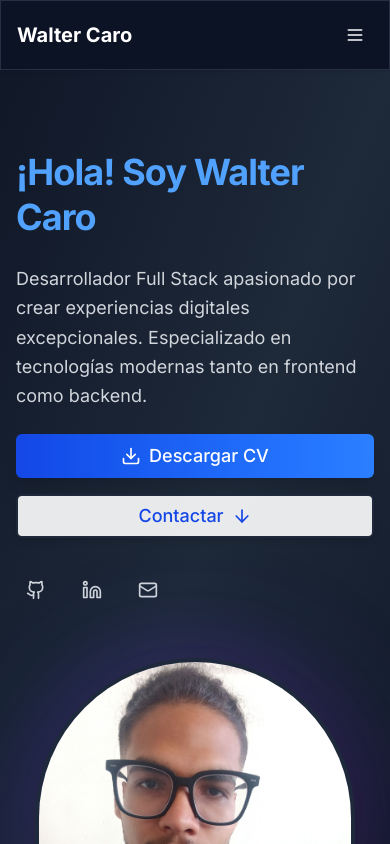
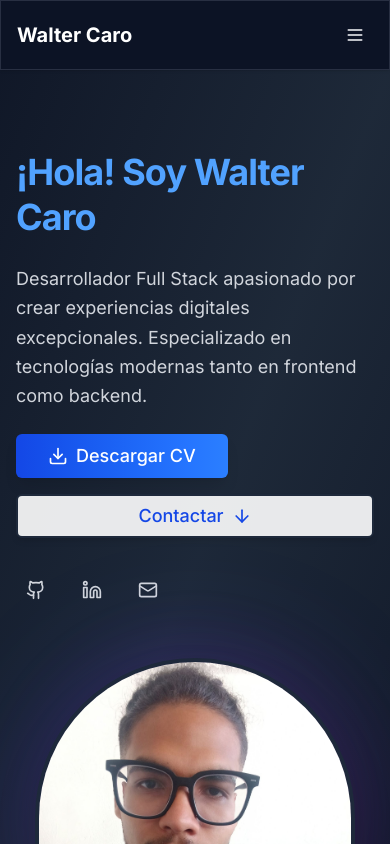
Before and after one commit to FREEWJCB/portfolio, a Next.js app: page / in a window 390 px wide. Shown: the top 844 px of the page. Built offline with nearby package versions, Linux system fonts and the light colour scheme.

Commit message:
feat: Add a download link for the resume in the Hero component

```diff
--- a/src/components/organisms/hero.tsx
+++ b/src/components/organisms/hero.tsx
@@ -25,6 +25,7 @@ export function Hero() {
               </Paragraph>
 
               <div className="flex flex-col sm:flex-row gap-4 sm:gap-6">
+                <a href="/curriculum.pdf" download className="w-full sm:w-auto">
                   <Button
                     size="lg"
                     className="bg-gradient-to-r from-blue-700 to-blue-500 text-white hover:from-blue-800 hover:to-blue-600 transform hover:scale-105 transition-all duration-200 shadow-lg hover:shadow-xl"
@@ -32,6 +33,7 @@ export function Hero() {
                     <Download className="w-5 h-5 mr-2" />
                     Descargar CV
                   </Button>
+                </a>
 
                 <Button
                   size="lg"
```
Also changed, not shown: 1 other file (tests, documents, lock files or other folders). Lines whose indentation alone changed are shown as unchanged.
